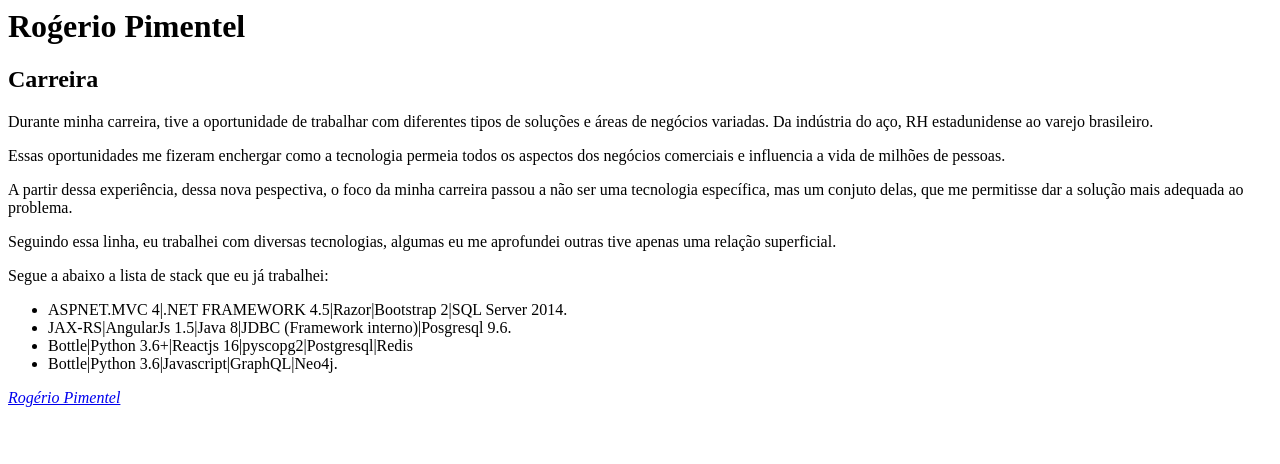
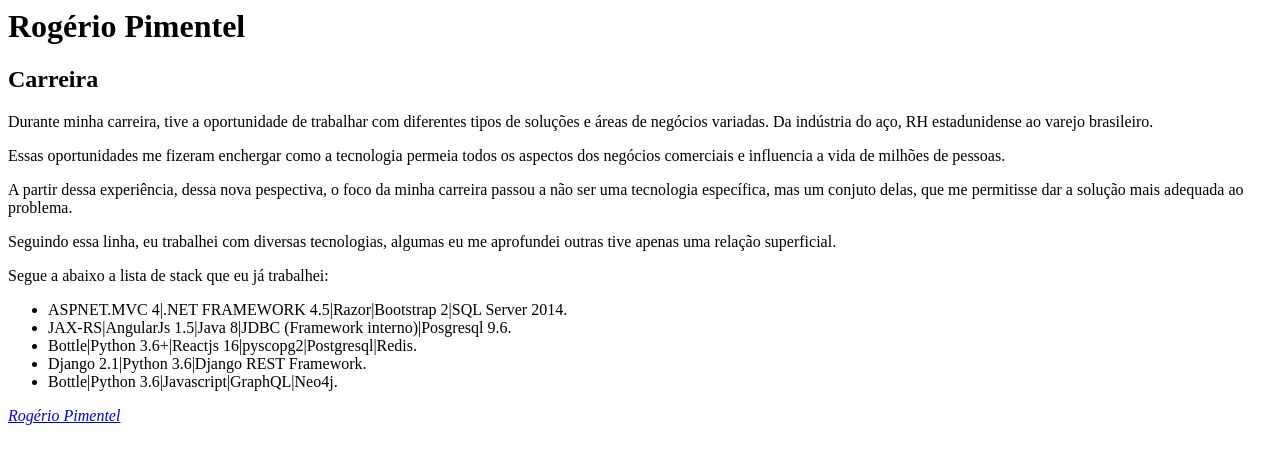
Before and after one commit to pimtel/pimtel.github.io, a plain HTML site: page index.html in a window 1280 px wide. Drawn offline with Linux system fonts and the light colour scheme.

Commit message:
Atualiza título (#3)
* Update career information

* Corrigi pontuação

* Aplica algumas correções no texto

* Adiciona stack de Django Framework

* Atualiza titulo

```diff
--- a/index.html
+++ b/index.html
@@ -1,10 +1,10 @@
 <html>
   <head>
-    <title>Roǵerio Pimentel</title>
+    <title>Rogério Pimentel</title>
     <meta charset="utf-8" />
   </head>
   <body>
-    <h1>Roǵerio Pimentel</h1>
+    <h1>Rogério Pimentel</h1>
     <section>
       <header>
         <h2>Carreira</h2>
@@ -40,7 +40,10 @@
           JAX-RS|AngularJs 1.5|Java 8|JDBC (Framework interno)|Posgresql 9.6.
         </li>
         <li>
-          Bottle|Python 3.6+|Reactjs 16|pyscopg2|Postgresql|Redis
+          Bottle|Python 3.6+|Reactjs 16|pyscopg2|Postgresql|Redis.
+        </li>
+        <li>
+          Django 2.1|Python 3.6|Django REST Framework.
         </li>
         <li>
           Bottle|Python 3.6|Javascript|GraphQL|Neo4j.
```
